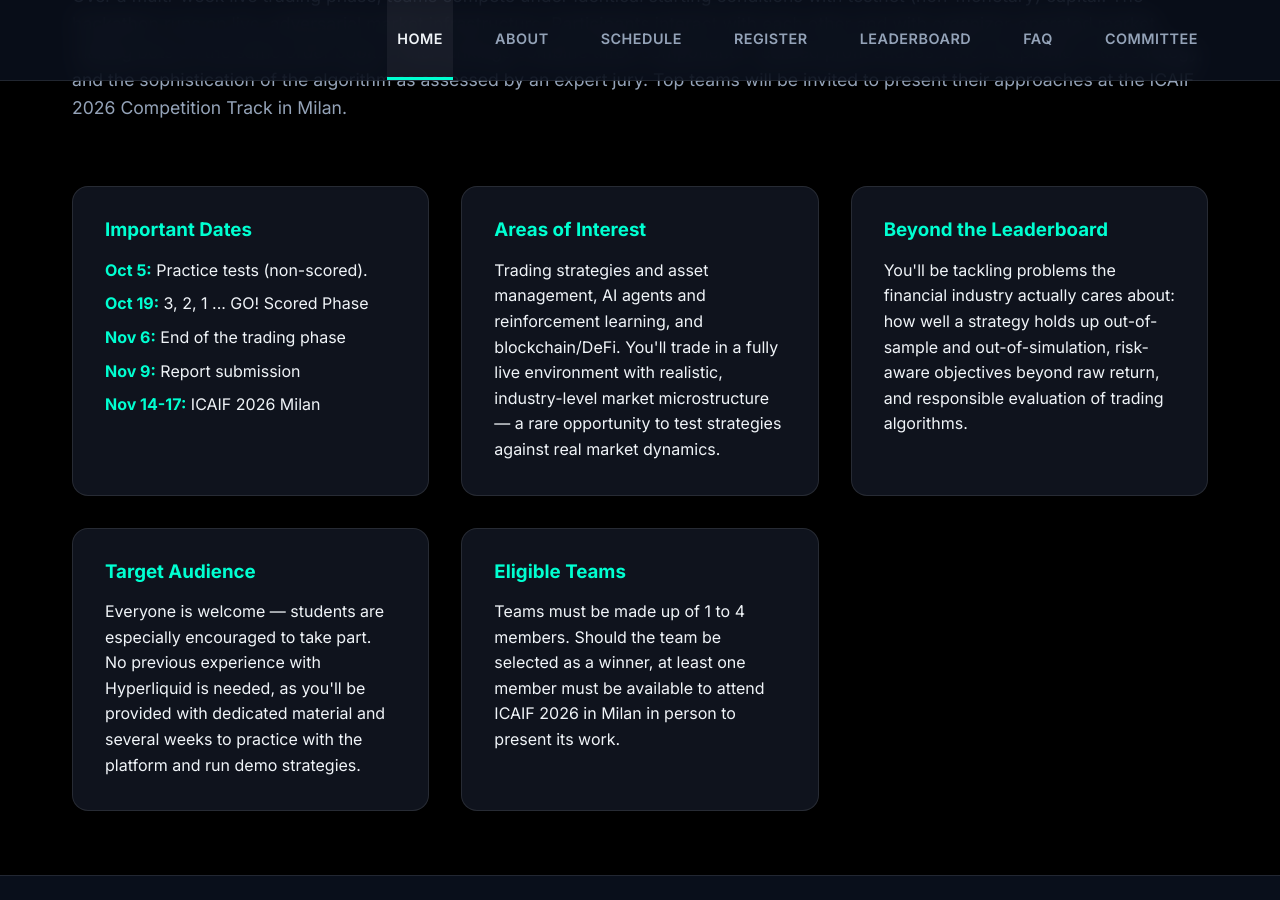
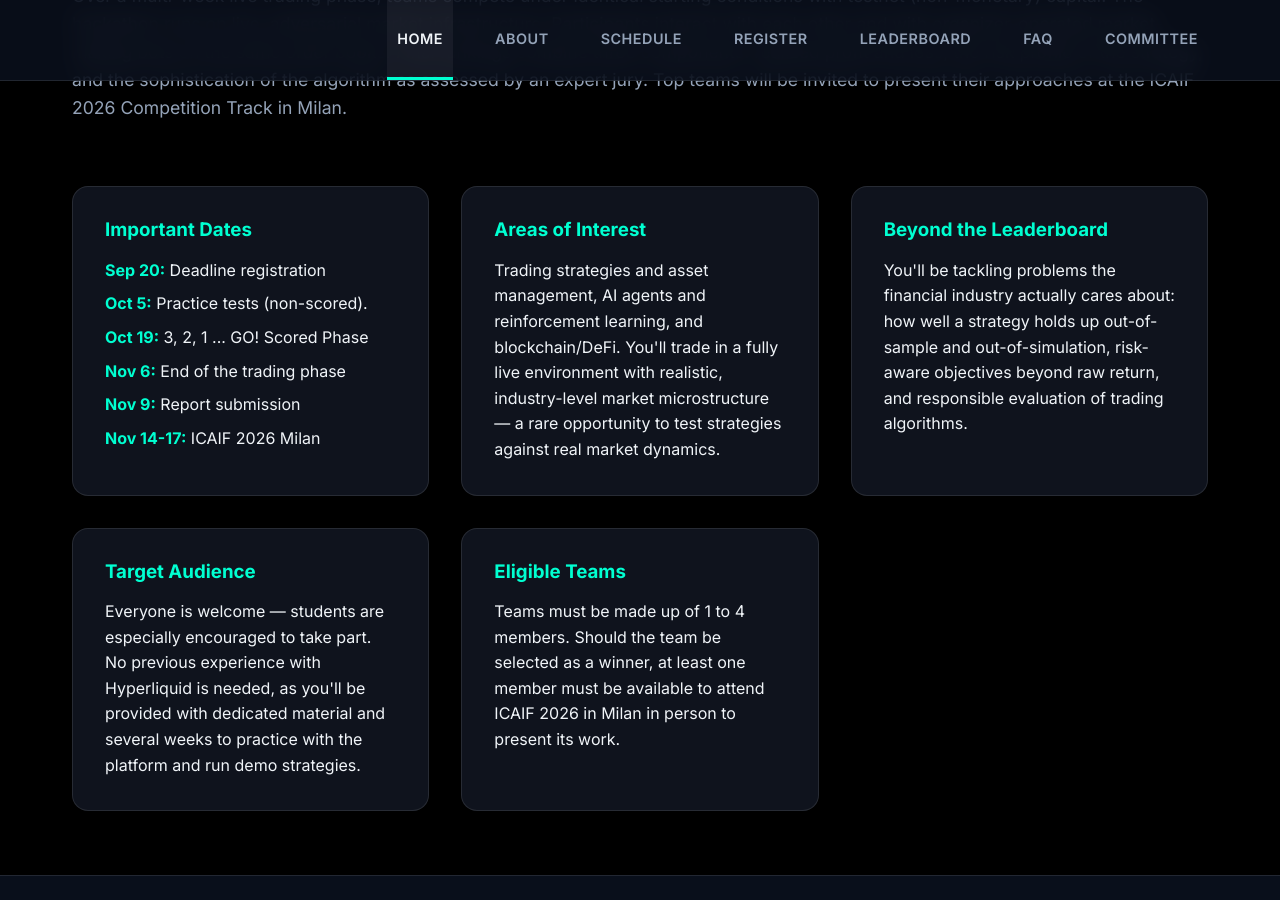
Before and after one commit to perpetual-alpha26/perpetual-alpha26.github.io, a Jekyll site: the page built from index.md, in a window 1280 px wide and 900 px high, scrolled down 671 px. Built offline with Jekyll 4.4.1, drawn with Linux system fonts in a browser that asks for light colours.

Commit message:
Correction

```diff
--- a/index.md
+++ b/index.md
@@ -25,7 +25,7 @@ title: Perpetual Alpha
     <div class="glass-card">
         <h3>Important Dates</h3>
         <ul style="list-style-type: none; padding: 0;">
-            <!-- <li style="margin-bottom: 0.5rem;"><strong style="color: var(--accent-color);">Sep 20:</strong> Deadline registration</li> -->
+            <li style="margin-bottom: 0.5rem;"><strong style="color: var(--accent-color);">Sep 20:</strong> Deadline registration</li>
             <li style="margin-bottom: 0.5rem;"><strong style="color: var(--accent-color);">Oct 5:</strong> Practice tests (non-scored).</li>
             <li style="margin-bottom: 0.5rem;"><strong style="color: var(--accent-color);">Oct 19:</strong> 3, 2, 1 ... GO! Scored Phase</li>
             <li style="margin-bottom: 0.5rem;"><strong style="color: var(--accent-color);">Nov 6:</strong> End of the trading phase</li>
```
